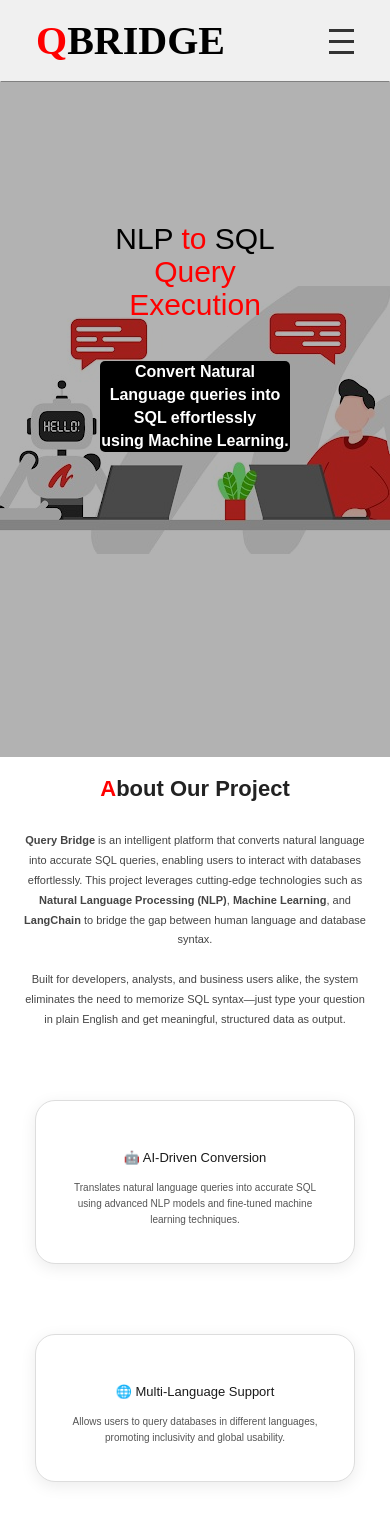
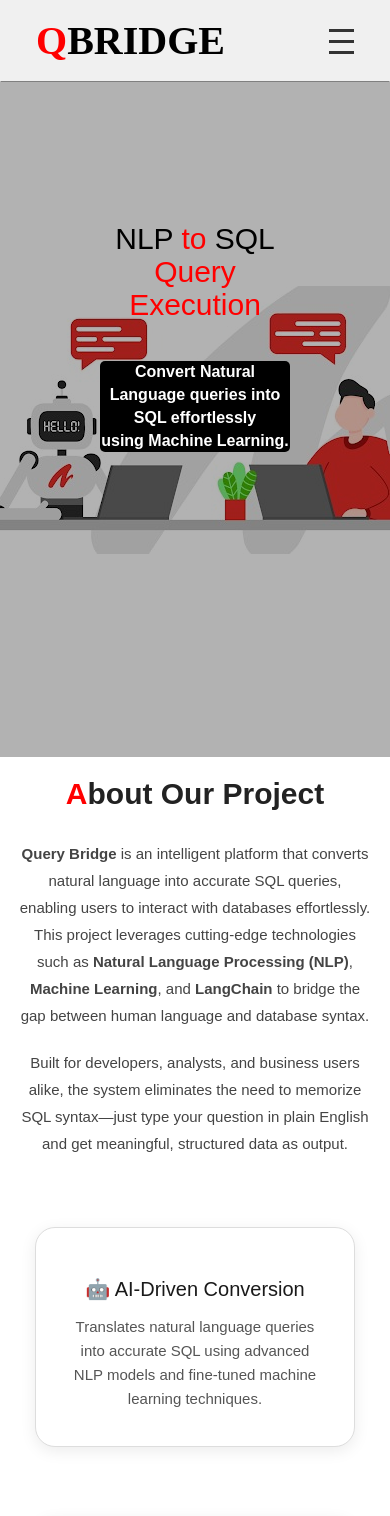
Before and after one commit to keerthiram2612/NLP--to-SQL-Conversion, a React (Create React App) app: page /about in a window 390 px wide. Shown: the top 1516 px of the page. Built offline with nearby package versions, Linux system fonts and the light colour scheme.

Commit message:
updated the styles

```diff
--- a/src/Components/AboutStyle.css
+++ b/src/Components/AboutStyle.css
@@ -56,7 +56,7 @@
 
 .feature-card:hover {
   transform: translateY(-10px);
-  box-shadow: 0 10px 20px rgba(0, 0, 0, 0.15);
+  box-shadow: 0 10px 20px rgba(0, 0, 0, 0.5);
 }
 
 .feature-card h3 {
@@ -95,19 +95,19 @@
   }
 
   .about-title {
-    font-size: 2.2rem;
+    font-size: 30px;
   }
 
   .about-description {
-    font-size: 1.1rem;
+    font-size: 15px;
   }
 
   .feature-card h3 {
-    font-size: 1.3rem;
+    font-size: 20px;
   }
 
   .feature-card p {
-    font-size: 1rem;
+    font-size: 15px;
   }
 
   .about-btn {
--- a/src/Components/Featurestyle.css
+++ b/src/Components/Featurestyle.css
@@ -1,6 +1,5 @@
 .features{
   margin: 40px 0;
-
   text-align: center;
 
 }
@@ -77,10 +76,25 @@
   .feature-btn:hover {
     background-color: #0056b3;
   }
-  @media(max-width:440px){
+  @media(max-width:640px){
     .features p{
-      font-size: 13px;
+      font-size: 15px;
       text-align: center;
       margin: 0 10px;
+      color: #555;
+    }
+    .features h2{
+      font-size: 35px;
+    font-weight: bold;
+    color: #333;
+
+    }
+    .features span{
+      font-size: 35px;
+    }
+    .features h4{
+      font-size: 20px;
+      font-weight: bold;
+      color: black;
     }
   }
```
